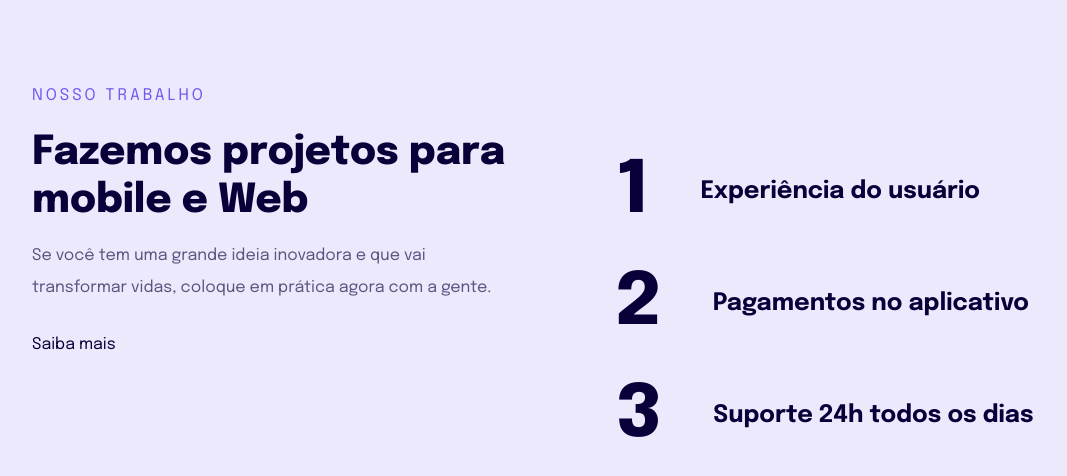
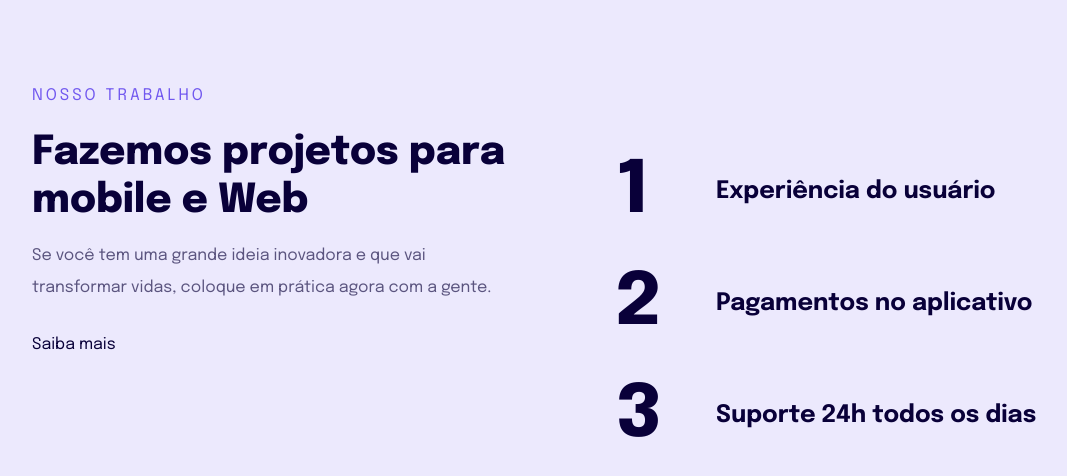
Before and after one commit to Rhogger/Responsive-Page, a plain HTML site: page index.html in a window 1280 px wide. Shown: the whole page, without its empty margins (98-1165 px from the left). Drawn offline with Linux system fonts and the light colour scheme.

Commit message:
Upload final

```diff
--- a/css/style.css
+++ b/css/style.css
@@ -85,4 +85,6 @@ ul li span {
   font-size: 7.2rem;
   line-height: 8rem;
   letter-spacing: -2px;
+
+  width: 4.7rem;
 }
```
Also changed, not shown: image/Mobile.png (added), image/PC.png (added), image/Tablet.png (added), 1 other file.
